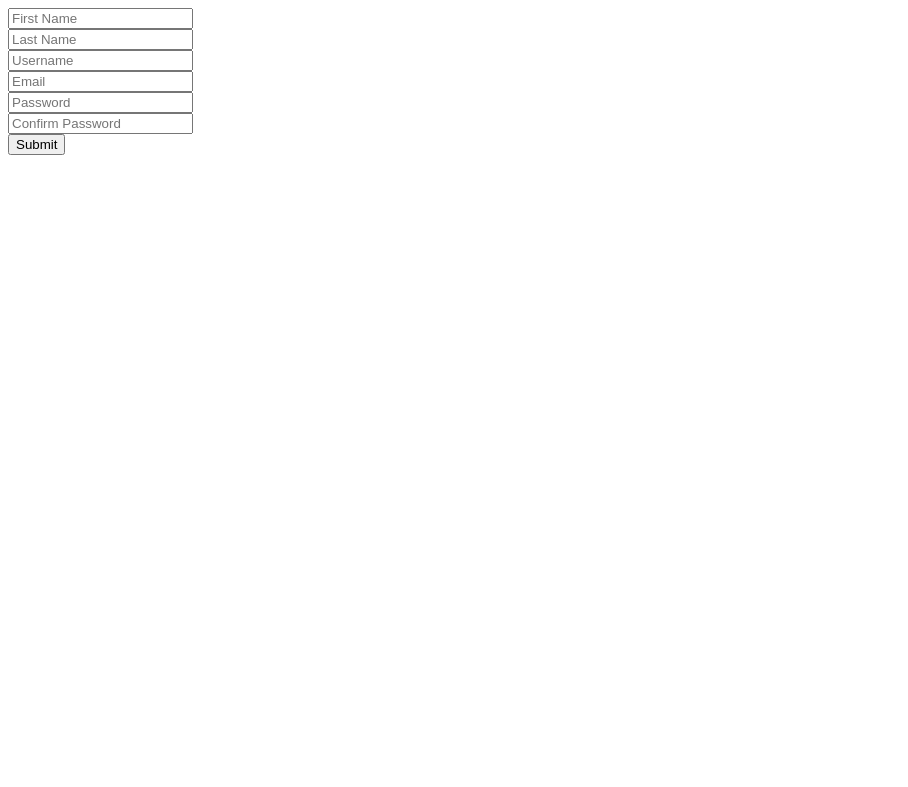
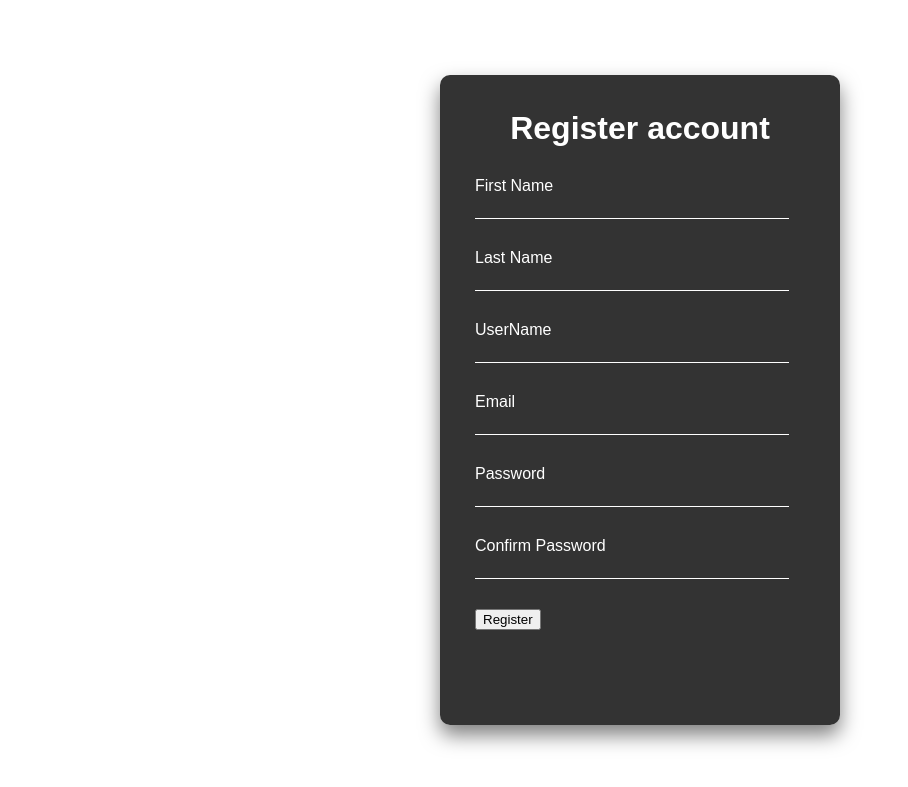
Before and after one commit to Bryan-Gallegos/Pweb2, a Django app: page /accounts/register in a window 1280 px wide. Shown: the top 787 px of the page, without its empty margins (0-908 px from the left). Run offline with Django 3.2, Linux system fonts and the light colour scheme.

Commit message:
Register css

```diff
--- /dev/null
+++ b/ProyectoDestino/ProyectoFinal/src/Final/static/styles/register.css
@@ -0,0 +1,44 @@
+body{
+  margin: 0;
+  padding: 0;
+  font-family: sans-serif;;
+  background: transparent;
+  background-size: cover;
+}
+.box{
+  position: absolute;
+  top: 50%;
+  left: 50%;
+  transform: translate(-50%,-50%);
+  width: 400px;
+  height: 650px;
+  padding: 35px;
+  background: rgba(0,0,0,.8);
+  box-sizing: border-box;
+  box-shadow: 0 10px 20px rgba(0,0,0,.5);
+  border-radius: 10px;
+}
+.box h1{
+  margin: 0 0 30px;
+  padding: 0;
+  color: white;
+  text-align: center;
+}
+.box .inputBox{
+  position: relative;
+}
+.box .inputBox input{
+  width: 95%;
+  padding: 4px 0;
+  font-size: 13px;
+  color: white;
+  letter-spacing: 1px;
+  margin-bottom: 30px;
+  border: none;
+  border-bottom: 1px solid white;
+  outline: none;
+  background: transparent;
+}
+.box .inputBox label{
+  color: white;
+}
--- a/ProyectoDestino/ProyectoFinal/src/Final/templates/register.html
+++ b/ProyectoDestino/ProyectoFinal/src/Final/templates/register.html
@@ -1,23 +1,50 @@
+{% load static %}
 <!DOCTYPE html>
 <html lang="en">
 <head>
     <meta charset="UTF-8">
     <meta name="viewport" content="width=device-width, initial-scale=1.0">
     <title>Registration</title>
+    <link rel="stylesheet" type="text/css" href="{% static 'styles/Register.css' %}">
 </head>
 <body>
-    <form action="register" method="post">
+    <div class="box">
+        <h1>Register account</h1>
+        <form action="register" method="post">
         {% csrf_token %}
+            <div class="inputBox">
+                <label>First Name</label>
+                <input type="text" name="first_name">
 
-        <input type="text" name="first_name" placeholder="First Name"><br>
-        <input type="text" name="last_name" placeholder="Last Name"><br>
-        <input type="text" name="username" placeholder="Username"><br>
-        <input type="email" name="email" placeholder="Email"><br>
-        <input type="password" name="password1" placeholder="Password"><br>
-        <input type="password" name="password2" placeholder="Confirm Password"><br>
-        <input type="submit">
-    </form>
+            </div>
+            <div class="inputBox">
+                <label>Last Name</label>
+                <input type="text" name="last_name">
 
+            </div>
+            <div class="inputBox">
+                <label>UserName</label>
+                <input type="text" name="username">
+
+            </div>
+            <div class="inputBox">
+                <label>Email</label>
+                <input type="email" name="email">
+
+            </div>
+            <div class="inputBox">
+                <label>Password</label>
+                <input type="password" name="password1">
+
+            </div>
+            <div class="inputBox">
+                <label>Confirm Password</label>
+                <input type="password" name="password2">
+
+            </div>
+            <input type="submit" value="Register">
+        </form>
+    </div>
     <div>
         {% for message in messages %}
         <h3>  {{message}}  </h3>
```
Also changed, not shown: ProyectoDestino/ProyectoFinal/src/Final/templates/login.html (+4 -5 lines), ProyectoDestino/ProyectoFinal/src/Final/db.sqlite3.
